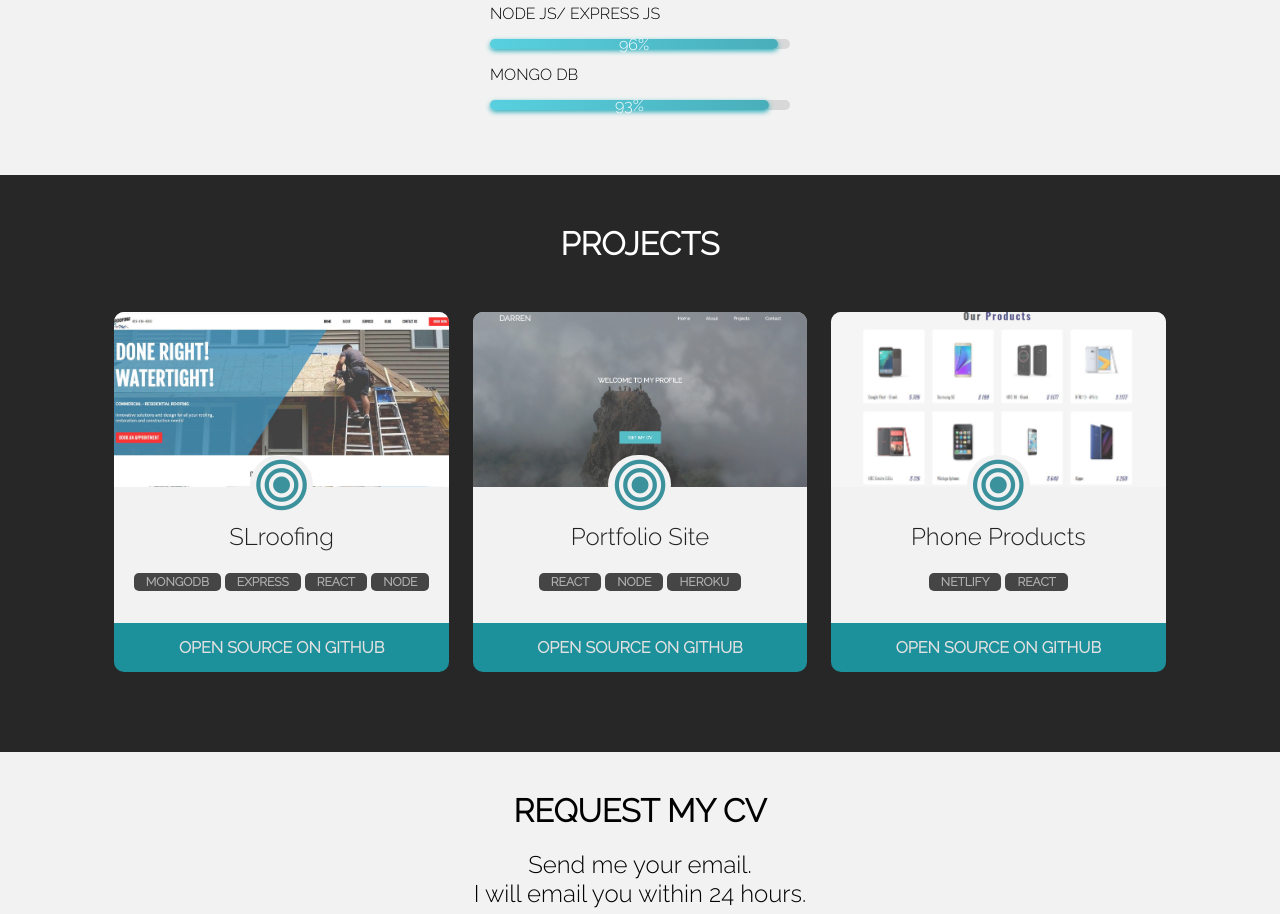
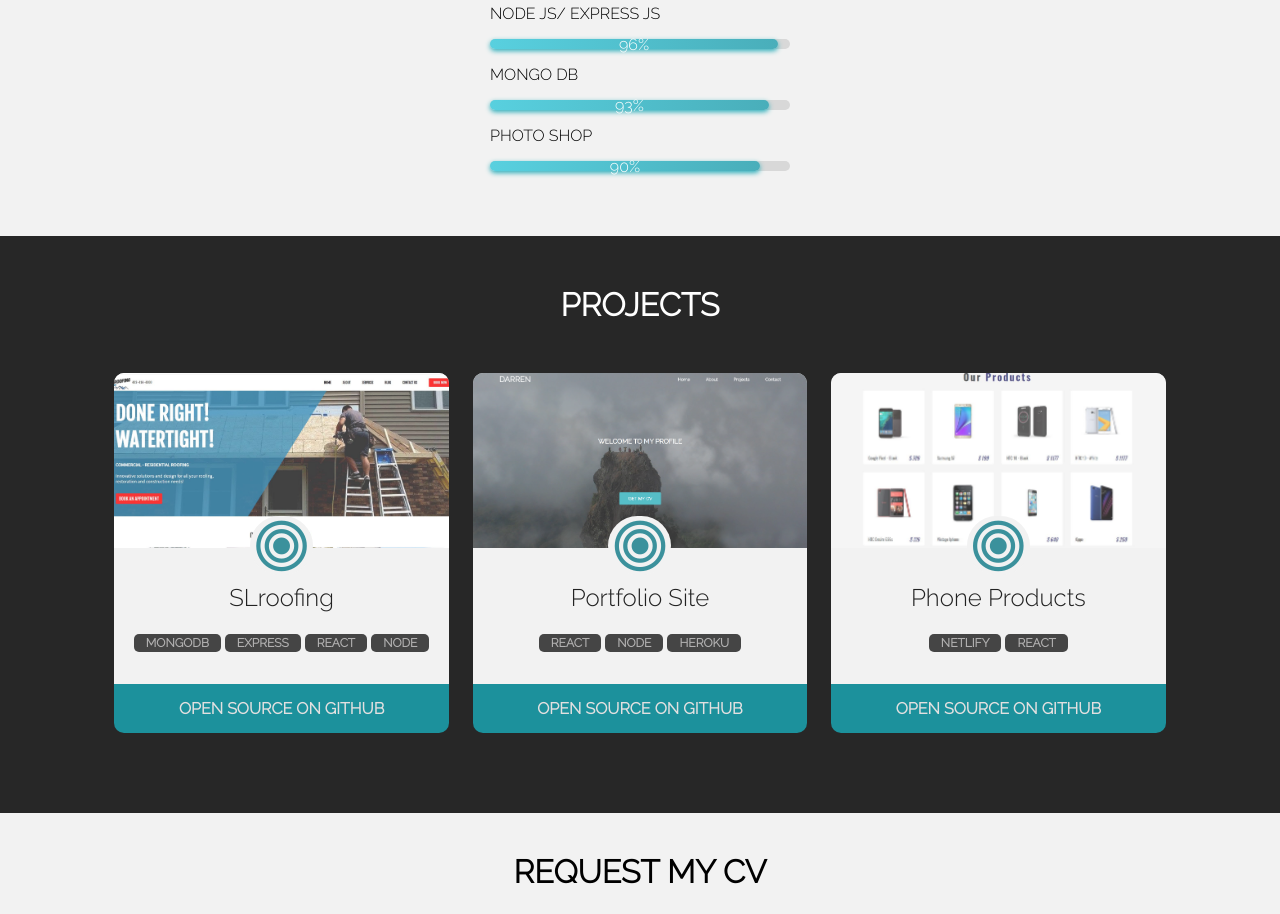
Before and after one commit to djdalino/dj-portfolio, a React (Create React App) app in the folder frontend/: page / in a window 1280 px wide. Shown: the part 2080-2994 px from the top of the page. Built offline with nearby package versions, Linux system fonts and the light colour scheme.

Commit message:
add photo shop skill

```diff
--- a/frontend/src/components/Pages/about.jsx
+++ b/frontend/src/components/Pages/about.jsx
@@ -42,6 +42,8 @@ const About = () => {
           <ProgressBar done="96" />
           <p>MONGO DB</p>
           <ProgressBar done="93" />
+          <p>PHOTO SHOP</p>
+          <ProgressBar done="90" />
         </div>
       </div>
     </div>
```
